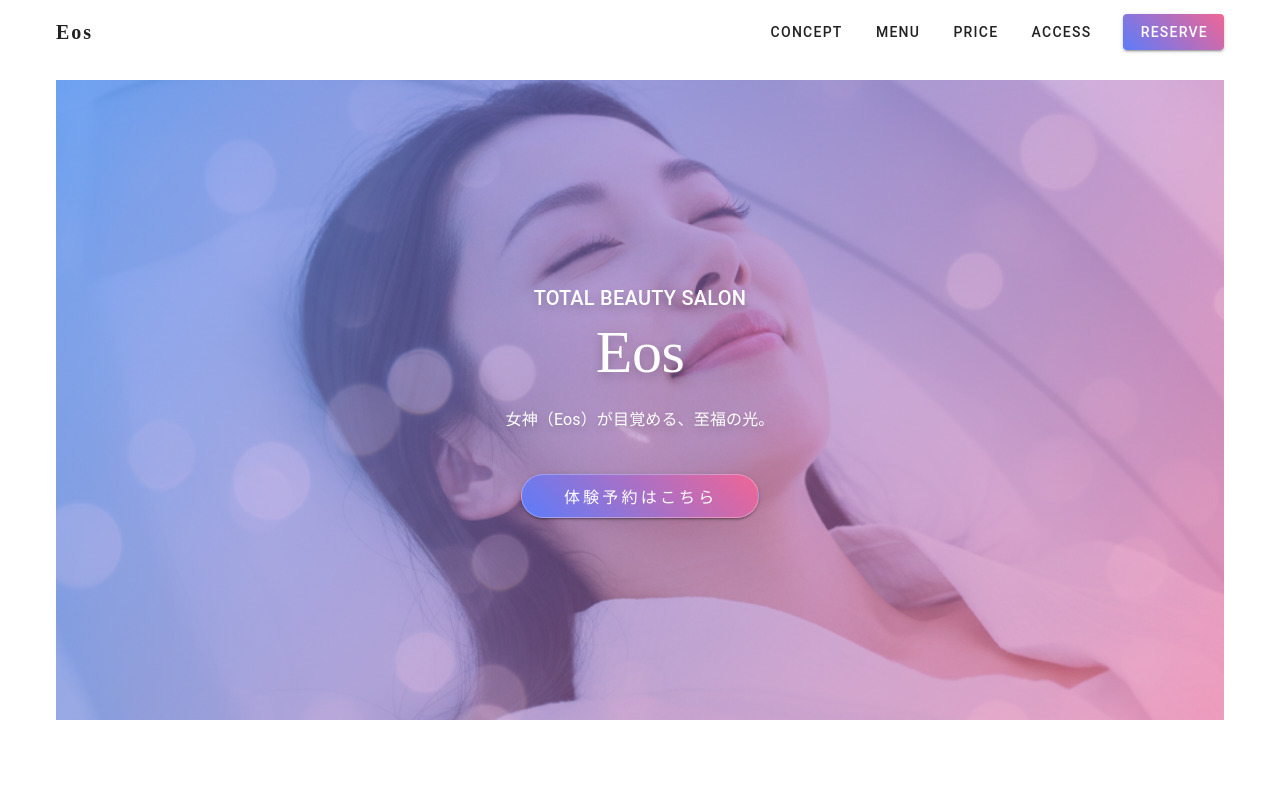
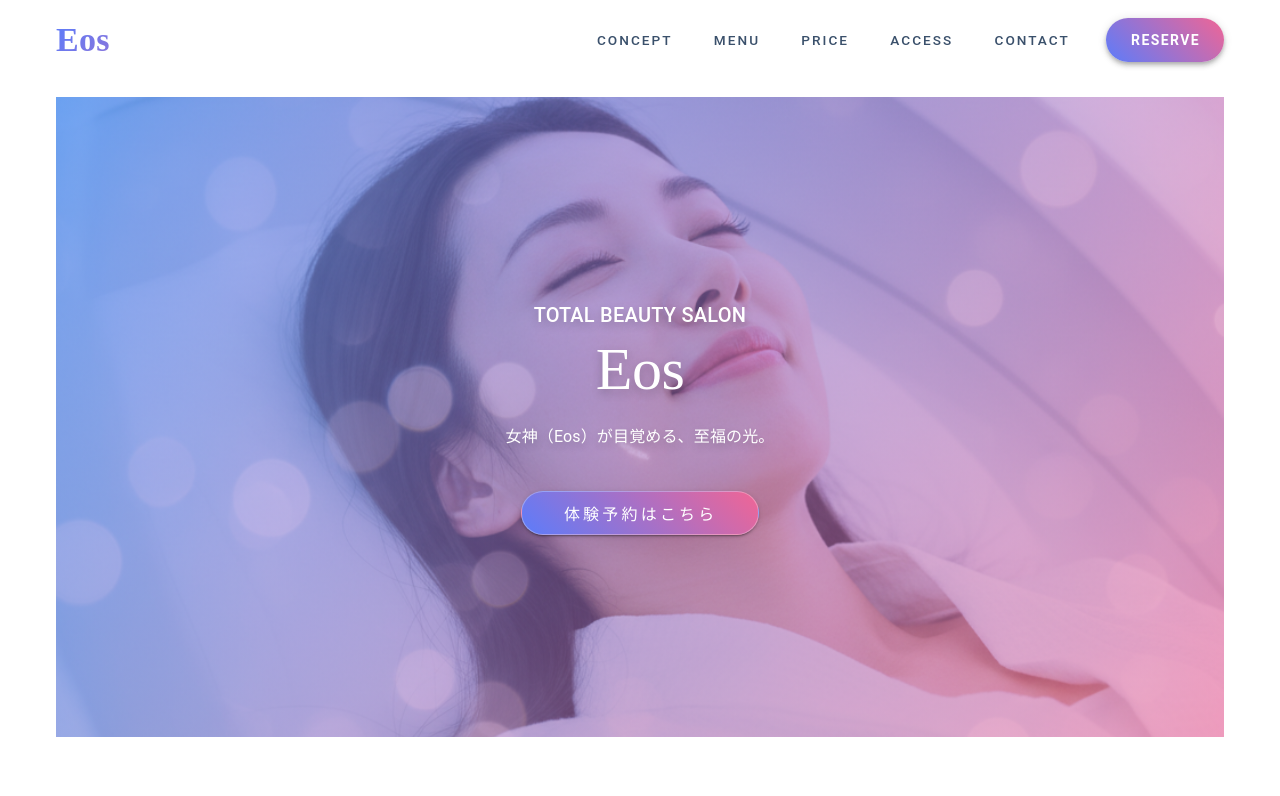
Before and after one commit to beeeegle/eos-web, a Vue app: page / in a window 1280 px wide. Shown: the top 796 px of the page. Built offline with nearby package versions, Linux system fonts and the light colour scheme; a small style sheet from the web is missing.

Commit message:
・ヘッダーのスタイル調整 ・各セクションへのスライド追加

```diff
--- a/src/components/AppHeader.vue
+++ b/src/components/AppHeader.vue
@@ -1,78 +1,118 @@
 <template>
-  <v-app-bar class="glass-effect" color="rgba(255, 255, 255, 0.8)" flat>
+  <v-app-bar
+    class="header-glass"
+    flat
+    height="80"
+  >
     <v-container class="d-flex align-center">
-      <v-toolbar-title class="font-weight-bold logo-text">Eos</v-toolbar-title>
+      <v-toolbar-title class="logo-text text-h4 font-weight-bold">
+        <span class="logo-gradient">Eos</span>
+      </v-toolbar-title>
+
       <v-spacer />
-      <div class="hidden-sm-and-down">
-        <v-btn variant="text">CONCEPT</v-btn>
-        <v-btn variant="text">MENU</v-btn>
-        <v-btn variant="text">PRICE</v-btn>
-        <v-btn variant="text">ACCESS</v-btn>
+
+      <div class="hidden-sm-and-down nav-wrapper">
+        <v-btn
+          v-for="item in menuItems"
+          :key="item.title"
+          class="nav-link mx-1"
+          :ripple="false"
+          variant="text"
+          @click="scrollToSection(item.target)"
+        >
+          {{ item.title }}
+        </v-btn>
       </div>
-      <v-btn class="grad-btn ml-4" elevation="2">RESERVE</v-btn>
+
+      <v-btn
+        class="grad-btn-header ml-4 rounded-pill font-weight-bold px-6"
+        elevation="4"
+        height="44"
+      >
+        RESERVE
+      </v-btn>
     </v-container>
   </v-app-bar>
 </template>
 
+<script setup lang="ts">
+  import { useGoTo } from 'vuetify'
+
+  const goTo = useGoTo()
+
+  const menuItems = [
+    { title: 'CONCEPT', target: '#concept' },
+    { title: 'MENU', target: '#menu' },
+    { title: 'PRICE', target: '#price' },
+    { title: 'ACCESS', target: '#access' },
+    { title: 'CONTACT', target: '#contact' },
+  ]
+
+  function scrollToSection (target: string) {
+    goTo(target, {
+      duration: 800,
+      easing: 'easeInOutCubic',
+      offset: 30,
+    })
+  }
+</script>
+
 <style scoped lang="sass">
-/* フォント設定（適宜読み込みが必要） */
+$primary-blue: #5c7cfa
+$primary-pink: #f06595
+
+// グラスモフィズム（すりガラス）の強化
+.header-glass
+  background: rgba(255, 255, 255, 0.7) !important
+  backdrop-filter: blur(12px)
+  -webkit-backdrop-filter: blur(12px)
+  border-bottom: 1px solid rgba(255, 255, 255, 0.3)
+  position: sticky !important
+
 .logo-text
   font-family: 'Playfair Display', serif
+  letter-spacing: 0.15em
+
+  .logo-gradient
+  background: linear-gradient(135deg, $primary-blue, $primary-pink)
+  -webkit-background-clip: text
+  -webkit-text-fill-color: transparent
+  display: inline-block
+
+// ナビゲーションの装飾
+.nav-link
+  letter-spacing: 0.15em
+  font-size: 0.85rem
+  color: #3a506b !important
+  position: relative
+  transition: color 0.3s ease
+
+  &::after
+    content: ''
+    position: absolute
+    bottom: 8px
+    left: 50%
+    width: 0
+    height: 1px
+    background: linear-gradient(90deg, $primary-blue, $primary-pink)
+    transition: all 0.3s ease
+    transform: translateX(-50%)
+
+  &:hover
+    background: transparent !important
+    color: $primary-blue !important
+    &::after
+      width: 60%
+
+// ボタンをヘッダー用に微調整
+.grad-btn-header
+  background: linear-gradient(45deg, $primary-blue, $primary-pink) !important
+  color: white !important
   letter-spacing: 0.1em
+  transition: transform 0.2s ease
 
-/* グラデーション背景 */
-.hero-section
-  height: 80vh
-  background: linear-gradient(135deg, #e3f2fd 0%, #fce4ec 100%)
-  position: relative
-  overflow: hidden
+  &:hover
+    transform: scale(1.05)
+    box-shadow: 0 4px 15px rgba($primary-pink, 0.4) !important
 
-.bg-light-grad
-  background: linear-gradient(180deg, #ffffff 0%, #f8f9fa 100%)
-
-/* セクションタイトル */
-.section-title
-  font-family: 'Playfair Display', serif
-  font-size: 1.5rem
-  letter-spacing: 0.3em
-  margin-bottom: 2rem
-  color: #3a506b
-
-/* ボタン */
-.grad-btn
-  background: linear-gradient(45deg, #5c7cfa, #f06595) !important
-  color: white !important
-
-.grad-btn-lg
-  background: linear-gradient(45deg, #5c7cfa, #f06595) !important
-  color: white !important
-  padding: 0 40px !important
-  letter-spacing: 0.1em
-
-/* カード & エフェクト */
-.menu-card
-  border-radius: 12px
-  overflow: hidden
-  transition: transform 0.3s ease
-
-.menu-card:hover
-  transform: translateY(-5px)
-
-.coming-soon-overlay
-  position: absolute
-  top: 0
-  left: 0
-  width: 100%
-  height: 100%
-  background: rgba(255, 255, 255, 0.6)
-  backdrop-filter: blur(4px)
-  color: #f06595
-  font-weight: bold
-  font-size: 1.2rem
-
-.bg-navy
-  background-color: #1a2a44
-
-.tracking-widest
-  letter-spacing: 0.5em
 </style>
--- a/src/layouts/default.vue
+++ b/src/layouts/default.vue
@@ -7,14 +7,14 @@
         <router-view />
       </v-container>
     </v-main>
-
     <v-fade-transition>
       <v-btn
         v-if="fab"
-        class="back-to-top-btn"
-        color="primary"
-        elevation="12"
+        class="back-to-top-btn grad-btn"
+        elevation="8"
         icon="mdi-chevron-up"
+        location="bottom right"
+        position="fixed"
         size="large"
         @click="toTop"
       />
@@ -45,31 +45,67 @@
 </script>
 
 <style scoped lang="sass">
-/* html, body 全体で横方向のはみ出しをカットする */
-html, body
+// ==========================================
+// 1. Variables (変数)
+// ==========================================
+$primary-blue: #5c7cfa
+$primary-pink: #f06595
+$grad-main: linear-gradient(135deg, rgba($primary-blue, 0.9) 0%, rgba($primary-pink, 0.9) 100%)
+$grad-hover: linear-gradient(135deg, $primary-blue 0%, $primary-pink 100%)
+
+// ==========================================
+// 2. Global Layout Helpers (レイアウト補助)
+// ==========================================
+// ページ全体での横揺れ・はみ出しを防止
+:deep(html), :deep(body)
   overflow-x: hidden !important
   width: 100%
   position: relative
 
-/* Vuetifyのメインコンテナも念のためガード */
 .v-application
   overflow-x: hidden !important
+
+main
+  padding-top: 0 !important
 
 .responsive-container
   max-width: 1200px
   margin: 0 auto
 
-/* ボタンのスタイルを完全に固定 */
+// ==========================================
+// 3. Back to Top Button (トップへ戻るボタン)
+// ==========================================
 .back-to-top-btn
   position: fixed !important
   bottom: 20px !important
   right: 20px !important
-  z-index: 9999 !important /* 他のコンポーネントより確実に上にする */
+  z-index: 9999 !important
+  background: $grad-main !important
+  color: white !important
+  border: 1px solid rgba(255, 255, 255, 0.3)
+  backdrop-filter: blur(4px)
+  animation: floating 3s ease-in-out infinite
+  transition: all 0.3s ease
 
-  /* スマホでのタップ領域を確保しつつ、邪魔にならないサイズ */
+  // ホバーエフェクト
+  &:hover
+    transform: translateY(-5px) scale(1.1)
+    box-shadow: 0 10px 20px rgba($primary-pink, 0.4) !important
+    background: $grad-hover !important
+
+  // スマートフォン対応 (Responsive)
   @media (max-width: 600px)
     bottom: 16px !important
     right: 16px !important
     width: 48px !important
     height: 48px !important
+
+// ==========================================
+// 4. Animations (アニメーション)
+// ==========================================
+@keyframes floating
+  0%, 100%
+    transform: translateY(0px)
+  50%
+    transform: translateY(-10px)
 </style>
--- a/src/pages/index.vue
+++ b/src/pages/index.vue
@@ -10,6 +10,7 @@
   </section>
 
   <!-- Concept Section -->
+  <section id="concept" class="py-16">
     <v-container class="py-16 text-center">
       <h2 class="section-title">CONCEPT</h2>
       <v-divider class="mx-auto mt-n4 mb-6" color="primary-blue" thickness="2" width="40" />
@@ -22,9 +23,10 @@
         </v-col>
       </v-row>
     </v-container>
+  </section>
 
   <!-- Menu & Facility Section -->
-  <section class="bg-light-grad py-16">
+  <section id="menu" class="bg-light-grad py-16">
     <v-container>
       <h2 class="section-title text-center mb-10">MENU & FACILITY</h2>
       <v-divider class="mx-auto mt-n4 mb-6" color="primary-blue" thickness="2" width="40" />
@@ -54,7 +56,8 @@
   </section>
 
   <!-- Price List Section -->
-  <v-container id="price" class="py-16 bg-light-grad" fluid>
+  <section id="price" class="py-16">
+    <v-container class="py-16 bg-light-grad" fluid>
       <v-container>
         <v-row class="mb-12" justify="center">
           <v-col class="text-center" cols="12">
@@ -113,9 +116,11 @@
         </v-row>
       </v-container>
     </v-container>
+  </section>
 
   <!-- Access Section -->
-  <v-container id="access" class="py-16 bg-navy text-white" fluid>
+  <section id="access" class="py-16">
+    <v-container class="py-16 bg-navy text-white" fluid>
       <v-container>
         <v-row class="mb-12" justify="center">
           <v-col class="text-center" cols="12">
@@ -226,7 +231,7 @@
                       label="Email"
                       placeholder="メールアドレス"
                       variant="outlined"
-                  ></v-text-field>
+                    />
                   </v-col>
                   <v-col cols="12">
                     <v-select
@@ -265,6 +270,7 @@
         </v-row>
       </v-container>
     </v-container>
+  </section>
 </template>
 
 <script setup lang="ts">
```
Lines whose indentation alone changed are shown as unchanged.
